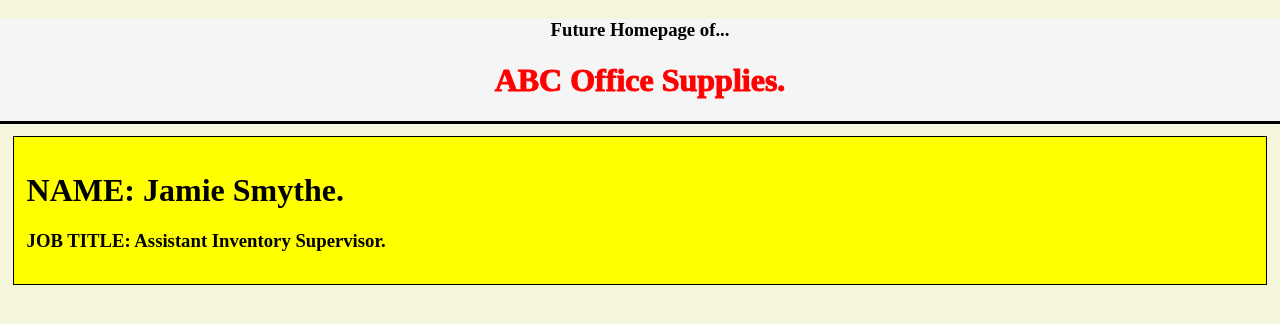
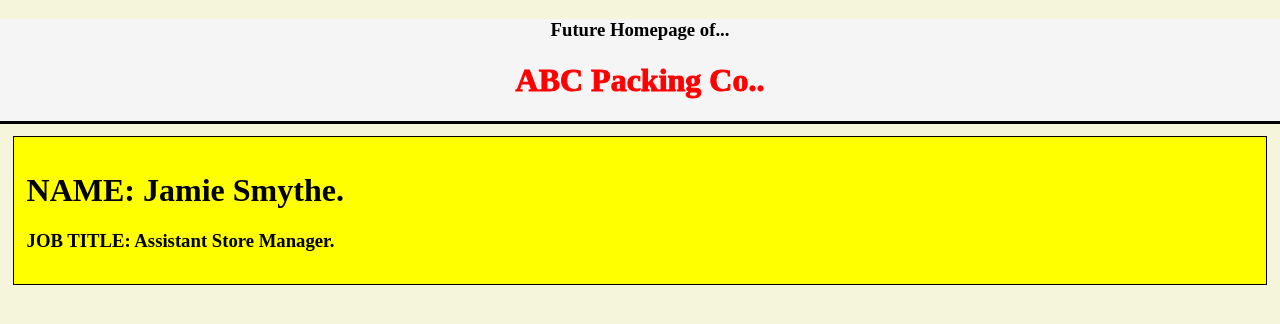
Before and after one commit to dho1115/Create-basic-HTML-page-using-PYTHON---, a plain HTML site: page index.html in a window 1280 px wide. Drawn offline with Linux system fonts and the light colour scheme.

Commit message:
Javascript variables now work. YEAH!!!

```diff
--- a/index.html
+++ b/index.html
@@ -8,12 +8,13 @@
 <body style='background-color: beige; padding: 0px; margin: 0px; box-sizing: border-box'>
 <header style='border-bottom: 3.5px solid black; background-color: whitesmoke; text-align: center'>
 <h3>Future Homepage of...</h3>
- <h1><span style='color: red; -webkit-text-stroke: 1px red;'>ABC Office Supplies.</span><h1></header>
+ <h1><span style='color: red; -webkit-text-stroke: 1px red;'>ABC Packing Co..</span><h1></header>
 <div style="padding: 1%; margin: 1%; border: 1px solid black; background-color: yellow "><h1>NAME: Jamie Smythe.</h1>
-<h3>JOB TITLE: Assistant Inventory Supervisor.</h3>
+<h3>JOB TITLE: Assistant Store Manager.</h3>
 </div>
 <script type="text/Javascript">
-alert('WEBSITE IN PROGRESS... MAY OR MAY NOT BE COMPLETED.')
+const companyName='ABC Packing Co..'
+alert('Welcome to the future site of ABC Packing Co..')
 </script>
 </body>
 </html>
```
Also changed, not shown: 1 other file.
